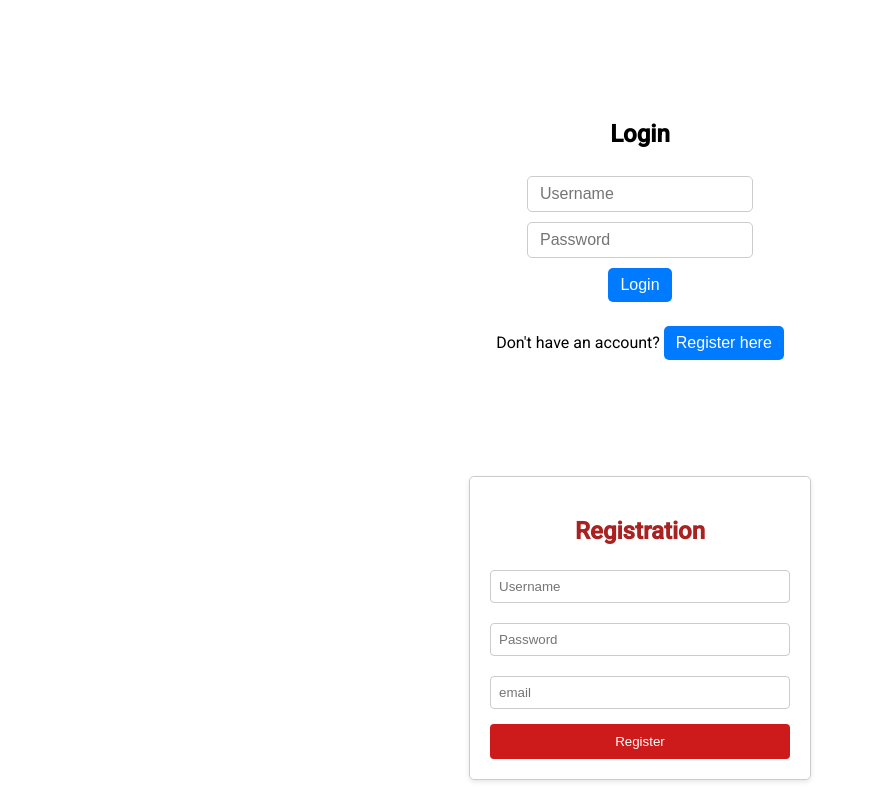
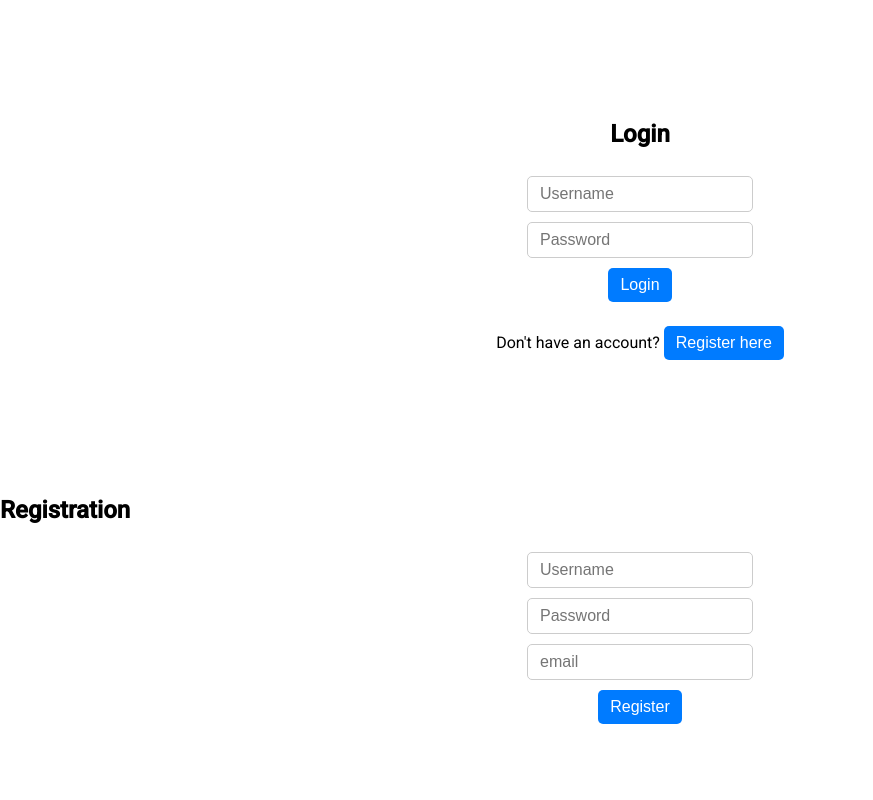
Before and after one commit to Kacemmeherzi/RoomManager_Frontend, an Angular app: page /register in a window 1280 px wide. Shown: the whole page, without its empty margins (0-873 px from the left). Built offline with nearby package versions, Linux system fonts and the light colour scheme.

Commit message:
registration improved

```diff
--- a/src/app/registration/registration.component.css
+++ b/src/app/registration/registration.component.css
@@ -1,49 +1,40 @@
 /* login.component.css */
 
-div {
+.container {
+  display: flex;
+  align-items: center;
+  justify-content: center;
+  flex-direction: column;
+  padding: 8px 12px;
+
     max-width: 300px;
-    margin: 0 auto;
-    padding: 20px;
-    border: 1px solid #ccc;
-    border-radius: 5px;
-    box-shadow: 0 2px 5px rgba(0, 0, 0, 0.1);
-    align-items: center;
-  }
+    margin: auto;
+    padding: 100px;}
 
 
+ .item {
+  display: flex;
+  align-items: center;
+  justify-content: center;
+  flex-direction: column;
+  padding: 5px;
+  padding: 8px 12px;
 
-  h2 {
-    text-align: center;
-    color: #a92222;
+ }
+input{
+  border: 1px solid #ccc;
+  border-radius: 5px;
+  padding: 8px 12px;
+  font-size: 16px;
+  width: 200px;
+  margin-bottom: 10px}
+
+  .rounded-button {
+    border: none;
+    width: auto;
+    border-radius: 5px;
+    padding: 8px 12px;
+    font-size: 16px;
+    background-color: #007bff;
+    color: #fff;
   }
-
-  form {
-    display: flex;
-    flex-direction: column;
-  }
-
-  label {
-    margin-top: 10px;
-    color: #333;
-  }
-
-  input {
-    padding: 8px;
-    margin-top: 5px;
-    margin-bottom: 15px;
-    border: 1px solid #ccc;
-    border-radius: 4px;
-  }
-
-  button {
-    padding: 10px;
-    background-color: #cd1a1a;
-    color: #fff;
-    border: none;
-    border-radius: 4px;
-    cursor: pointer;
-  }
-
-  button:hover {
-    background-color: #5f3025;
-  }
--- a/src/app/registration/registration.component.html
+++ b/src/app/registration/registration.component.html
@@ -1,10 +1,10 @@
 <div>
     <h2>Registration</h2>
-    <form (submit)="register()">
+    <form (submit)="register()" class="item">
       <input [(ngModel)]="username" name="username" type="text" placeholder="Username" required />
       <input [(ngModel)]="password" name="password" type="password" placeholder="Password" required />
       <input [(ngModel)]="email" name="email" type="email" placeholder="email" required />
-      <button type="submit">Register</button>
+      <button type="submit" class="rounded-button">Register</button>
     </form>
 
     </div>
--- a/src/app/room/room.component.html
+++ b/src/app/room/room.component.html
@@ -1,16 +1,24 @@
 <!-- room-list.component.html -->
 
-<!-- Room list container -->
 <div class="room-list-container" *ngIf="isLoggedIn()">
 
     <!-- Room list header -->
-    <h2 class="room-list-header">Room List</h2>
+    <h2 class="room-list-header">Available Rooms </h2>
 
     <!-- Room list -->
-    <ul>
-      <li *ngFor="let room of rooms" class="room-item">
-        <span class="room-name">{{ room.roomDesc }}</span> (Capacity: <span class="room-capacity">{{ room.roomNumber }}</span>)
-      </li>
-    </ul>
+
+
+    <mat-list *ngFor="let room of rooms">
+      <mat-list-item >
+        <mat-icon matListItemIcon>book</mat-icon>
+        <div matListItemTitle > Room id  : {{room._id}} </div>
+        <div >Room number: {{ room.roomNumber }}</div>
+        <div>Room name  {{ room.roomName  }}</div>
+
+
+        <div>Room description : {{ room.roomDesc  }}</div>
+
+      </mat-list-item>
+    </mat-list>
 
   </div>
```
